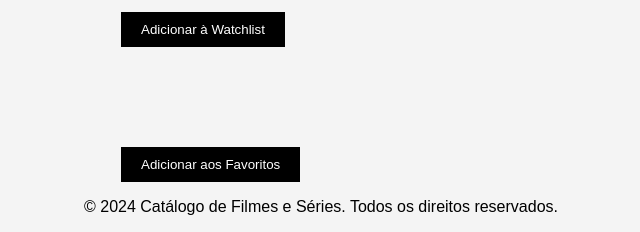
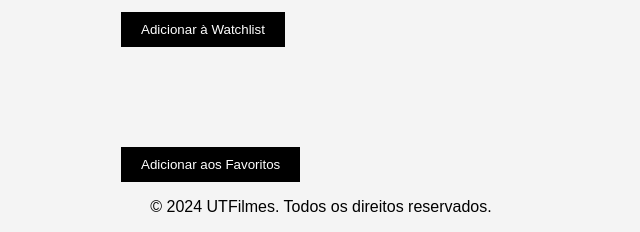
Before and after one commit to jose-neukirchen/projeto-analise-sistemas-1, a Flask app: page /filme/1 in a window 1280 px wide. Shown: the part 872-1104 px from the top of the page, without its empty margins (319-959 px from the left). Run offline with Flask 3, Linux system fonts and the light colour scheme; data that the repository does not hold is empty.

Commit message:
Pequenas alterações no front

```diff
--- a/static/styles.css
+++ b/static/styles.css
@@ -141,7 +141,7 @@ a:-webkit-any-link {
     display: flex;
     flex-wrap: wrap; /* Para que os itens quebrem para a próxima linha se não couberem na largura da tela */
     justify-content: space-between; /* Para espaçar os itens igualmente na linha */
-    margin-top: 20px;
+    margin-top: 65px;
 }
 
 .item {
--- a/templates/filme.html
+++ b/templates/filme.html
@@ -82,7 +82,7 @@
     </main>
     <footer>
         <div class="container">
-            <p>&copy; 2024 Catálogo de Filmes e Séries. Todos os direitos reservados.</p>
+            <p>&copy; 2024 UTFilmes. Todos os direitos reservados.</p>
         </div>
     </footer>
 </body>
--- a/templates/index.html
+++ b/templates/index.html
@@ -57,7 +57,6 @@
     </div>
 
     <div class="container">
-        <h2>Filmes Populares Essa Semana</h2>
         <div class="catalog">
             <!-- Itera sobre os filmes e exibe-os -->
             {% for filme in filmes %}
@@ -74,7 +73,7 @@
 
     <footer>
         <div class="container">
-            <p>&copy; 2024 Catálogo de Filmes e Séries. Todos os direitos reservados.</p>
+            <p>&copy; 2024 UTFilmes. Todos os direitos reservados.</p>
         </div>
     </footer>
 </body>
--- a/templates/resenha.html
+++ b/templates/resenha.html
@@ -45,7 +45,7 @@
 
     <footer>
         <div class="container">
-            <p>&copy; 2024 Catálogo de Filmes e Séries. Todos os direitos reservados.</p>
+            <p>&copy; 2024 UTFilmes. Todos os direitos reservados.</p>
         </div>
     </footer>
 </body>
--- a/templates/resenhas.html
+++ b/templates/resenhas.html
@@ -61,7 +61,7 @@
     </main>
     <footer>
         <div class="container">
-            <p>&copy; 2024 Catálogo de Filmes e Séries. Todos os direitos reservados.</p>
+            <p>&copy; 2024 UTFilmes. Todos os direitos reservados.</p>
         </div>
     </footer>
 </body>
--- a/templates/search.html
+++ b/templates/search.html
@@ -46,7 +46,7 @@
 
     <footer>
         <div class="container">
-            <p>&copy; 2024 Catálogo de Filmes e Séries. Todos os direitos reservados.</p>
+            <p>&copy; 2024 UTFilmes. Todos os direitos reservados.</p>
         </div>
     </footer>
 </body>
--- a/templates/watchlist.html
+++ b/templates/watchlist.html
@@ -41,7 +41,7 @@
 
     <footer>
         <div class="container">
-            <p>&copy; 2024 Catálogo de Filmes e Séries. Todos os direitos reservados.</p>
+            <p>&copy; 2024 UTFilmes. Todos os direitos reservados.</p>
         </div>
     </footer>
 </body>
```
